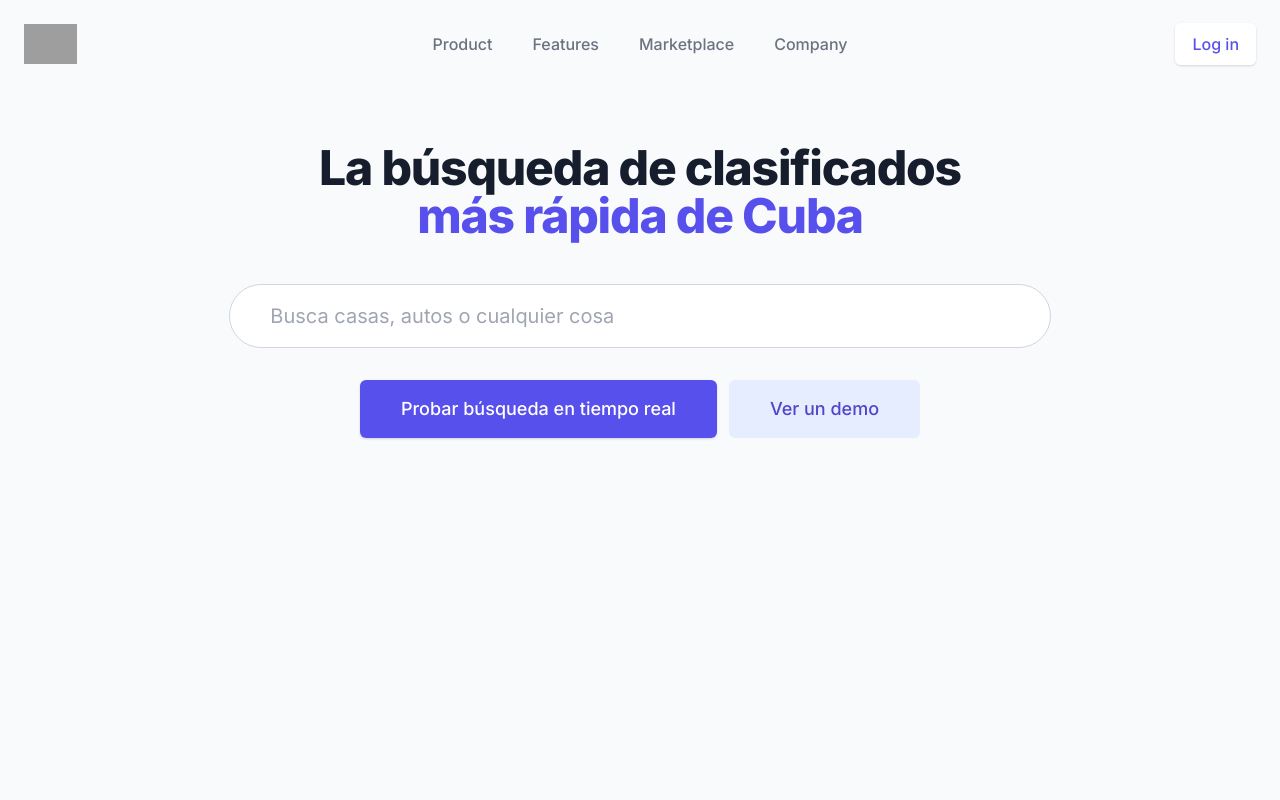
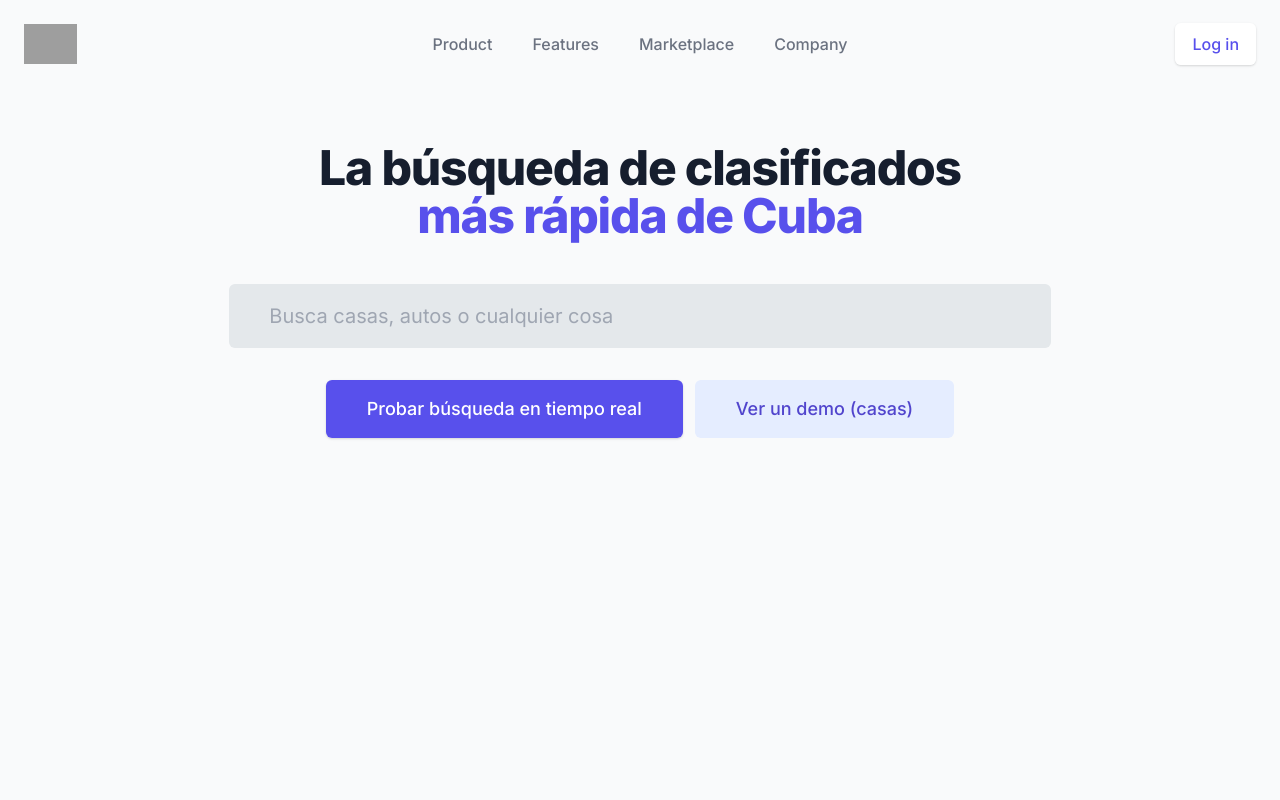
Before and after one commit to Enzaik/react-tailwind-1, a React (Create React App) app: page /landing in a window 1280 px wide. Shown: the top 800 px of the page. Built offline with nearby package versions, Linux system fonts and the light colour scheme; grey boxes are pictures that could not be loaded; what react-instantsearch-dom would draw is missing.

Commit message:
feat: change input css

```diff
--- a/src/pages/Landing/LandingPage.jsx
+++ b/src/pages/Landing/LandingPage.jsx
@@ -236,7 +236,7 @@ function Landing() {
               <div className="mt-11">
                 <input
                   id="email"
-                  className="block form-input h-16 mx-auto pl-10 sm:leading-5 sm:text-sm md:text-xl sm:w-2/3 sm:rounded-full"
+                  className="block form-input h-16 mx-auto pl-10 sm:leading-5 sm:text-sm md:text-xl sm:w-2/3 bg-coldgray-200 border-none"
                   placeholder="Busca casas, autos o cualquier cosa"
                 />
                 <div className="mt-5 sm:mt-8 sm:flex sm:justify-center ">
@@ -249,12 +249,12 @@ function Landing() {
                     </Link>
                   </div>
                   <div className="mt-3 sm:mt-0 sm:ml-3">
-                    <a
-                      href="#"
+                    <Link
+                      to="/houses"
                       className="w-full flex items-center justify-center px-8 py-3 border border-transparent text-base leading-6 font-medium rounded-md text-indigo-700 bg-indigo-100 hover:text-indigo-600 hover:bg-indigo-50 focus:outline-none focus:shadow-outline-indigo focus:border-indigo-300 transition duration-150 ease-in-out md:py-4 md:text-lg md:px-10"
                     >
-                      Ver un demo
-                    </a>
+                      Ver un demo (casas)
+                    </Link>
                   </div>
                 </div>
               </div>
```
